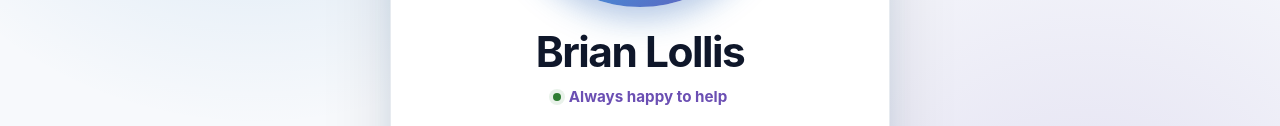
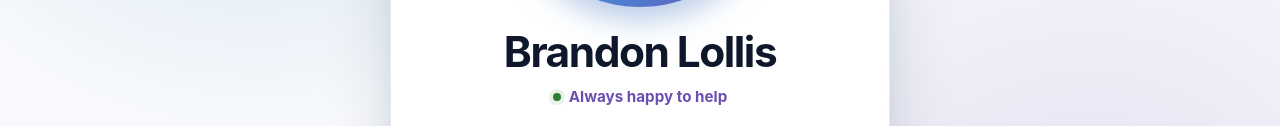
Before and after one commit to blollisLW/blollis, a plain HTML site: page index.html in a window 1280 px wide. Shown: the part 380-506 px from the top of the page. Drawn offline with Linux system fonts and the light colour scheme.

Commit message:
Update index.html

```diff
--- a/index.html
+++ b/index.html
@@ -10,10 +10,10 @@
 
     <meta
         name="description"
-        content="Contact Brian Lollis for help and support."
+        content="Contact Brandon Lollis for help and support."
     >
 
-    <title>Brian Lollis | Contact</title>
+    <title>Brandon Lollis | Contact</title>
 
     <style>
         :root {
@@ -317,12 +317,12 @@
             <div class="portrait-wrap">
                 <img
                     class="headshot"
-                    src="headshot.png"
-                    alt="Illustrated portrait of Brian Lollis"
+                    src="Headshot.png"
+                    alt="Illustrated portrait of Brandon Lollis"
                 >
             </div>
 
-            <h1>Brian Lollis</h1>
+            <h1>Brandon Lollis</h1>
 
             <div class="tagline">
                 Always happy to help
@@ -336,7 +336,7 @@
             <a
                 class="email-button"
                 href="mailto:yourname@example.com"
-                aria-label="Send Brian Lollis an email"
+                aria-label="Send Brandon Lollis an email"
             >
                 <svg viewBox="0 0 24 24" aria-hidden="true">
                     <rect x="3" y="5" width="18" height="14" rx="2"></rect>
```
